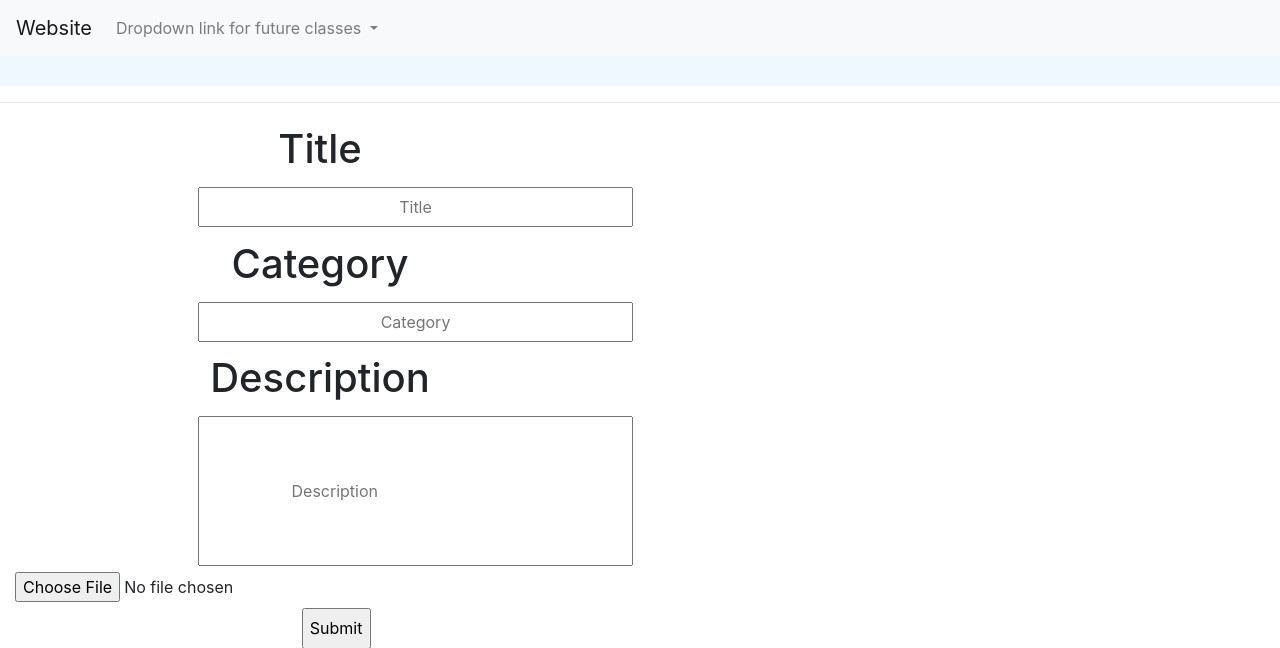
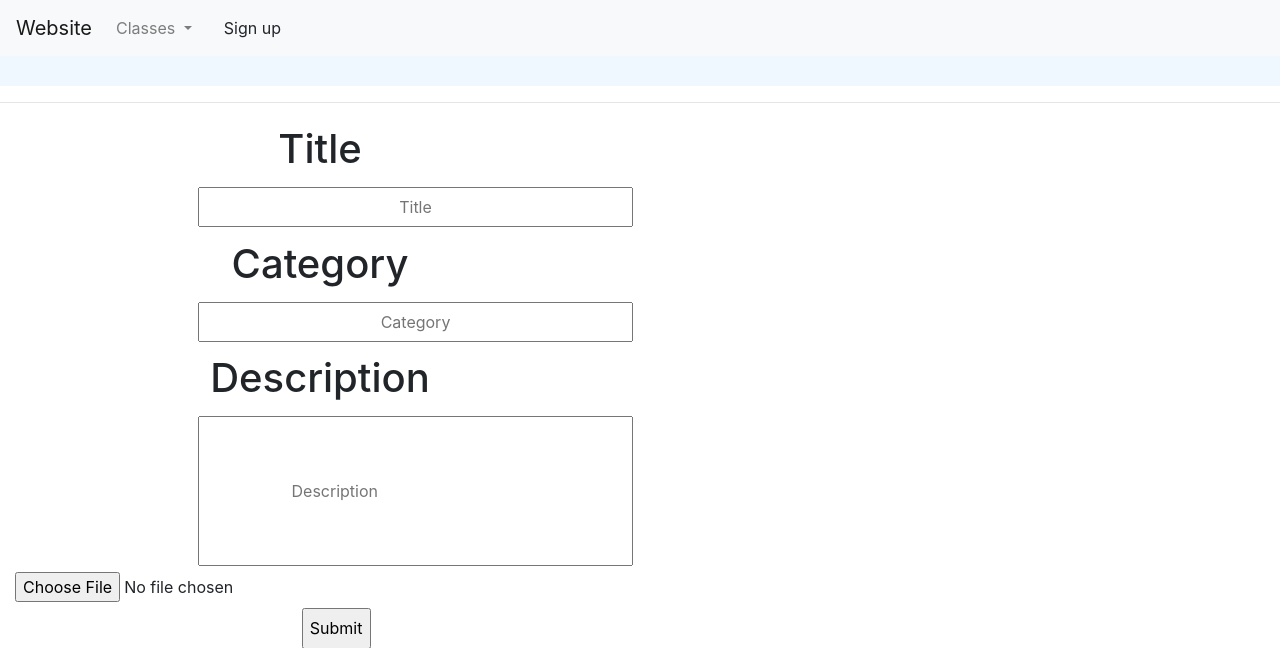
Before and after one commit to EyJajb/tutorial_site, a Flask app: page /form in a window 1280 px wide. Shown: the top 648 px of the page. Run offline with Flask 2, Linux system fonts and the light colour scheme; some libraries are stand-ins or nearby versions.

Commit message:
Update base.html
Added sign up link in nav bar

```diff
--- a/diego's_tutorial_page/tutorial_site/templates/base.html
+++ b/diego's_tutorial_page/tutorial_site/templates/base.html
@@ -22,16 +22,19 @@
 
             <li class="nav-item dropdown">
                 <a class="nav-link dropdown-toggle" href="#" id="navbarDropdownMenuLink" data-toggle="dropdown" aria-haspopup="true" aria-expanded="false">
-                    Dropdown link for future classes
+                    Classes
                 </a>
                 <div class="dropdown-menu" aria-labelledby="navbarDropdownMenuLink">
-                    <a class="dropdown-item" href="/test/">Sign up test page</a>
-                    <a class="dropdown-item" href="#">Class 1</a>
-                    <a class="dropdown-item" href="#">Class 2</a>
+                    <a class="dropdown-item" href="/calc/">AP Calc AB</a>
+                    <a class="dropdown-item" href="/physics/">AP Physics</a>
+                    <a class="dropdown-item" href="#">Class 3</a>
                     </adiv>
             </li>
         </ul>
     </div>
+    <a class="dropdown-item" aria-labelledby="navbarDropdownMenuLink" href="/form">
+        Sign up
+    </a>
 </nav>
 <div style="padding: 15px; background:aliceblue">
     {% block title %}
```
